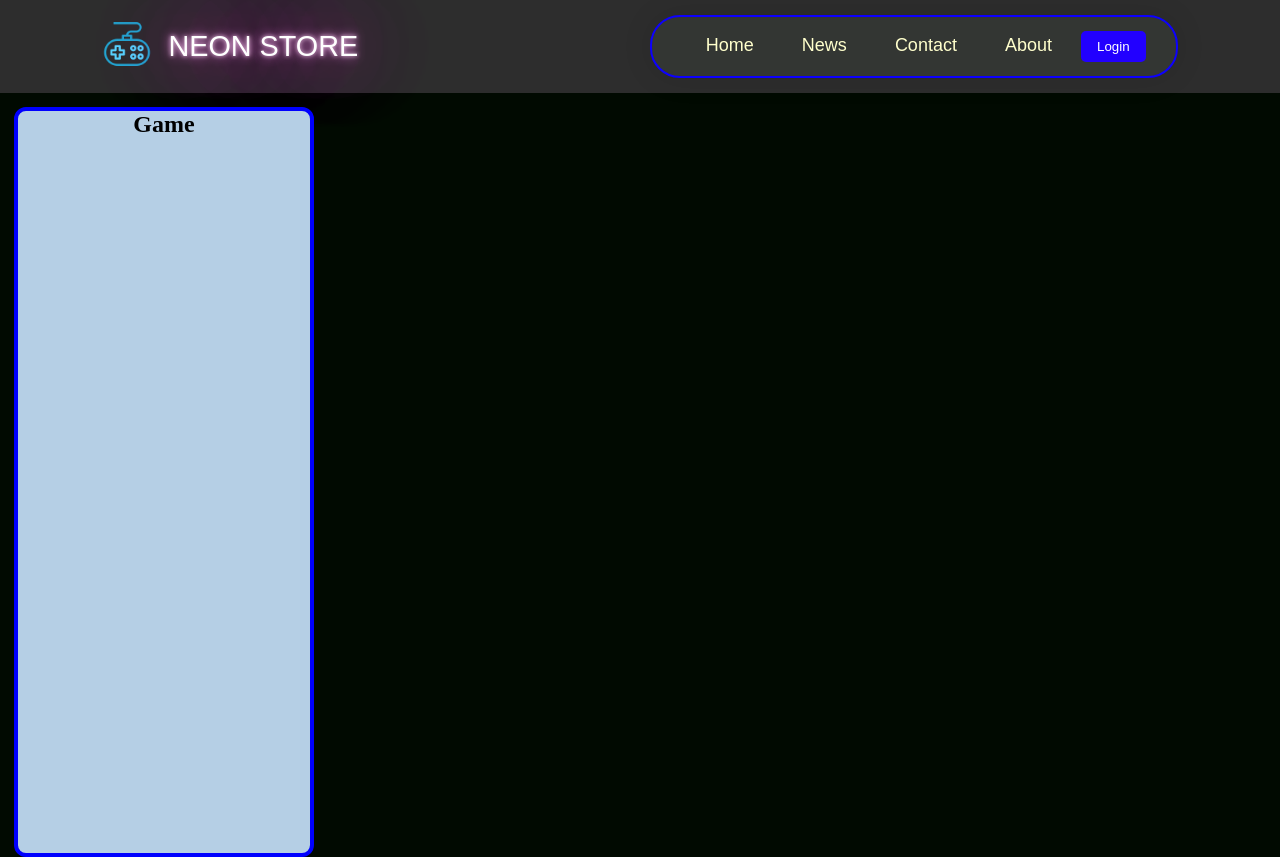
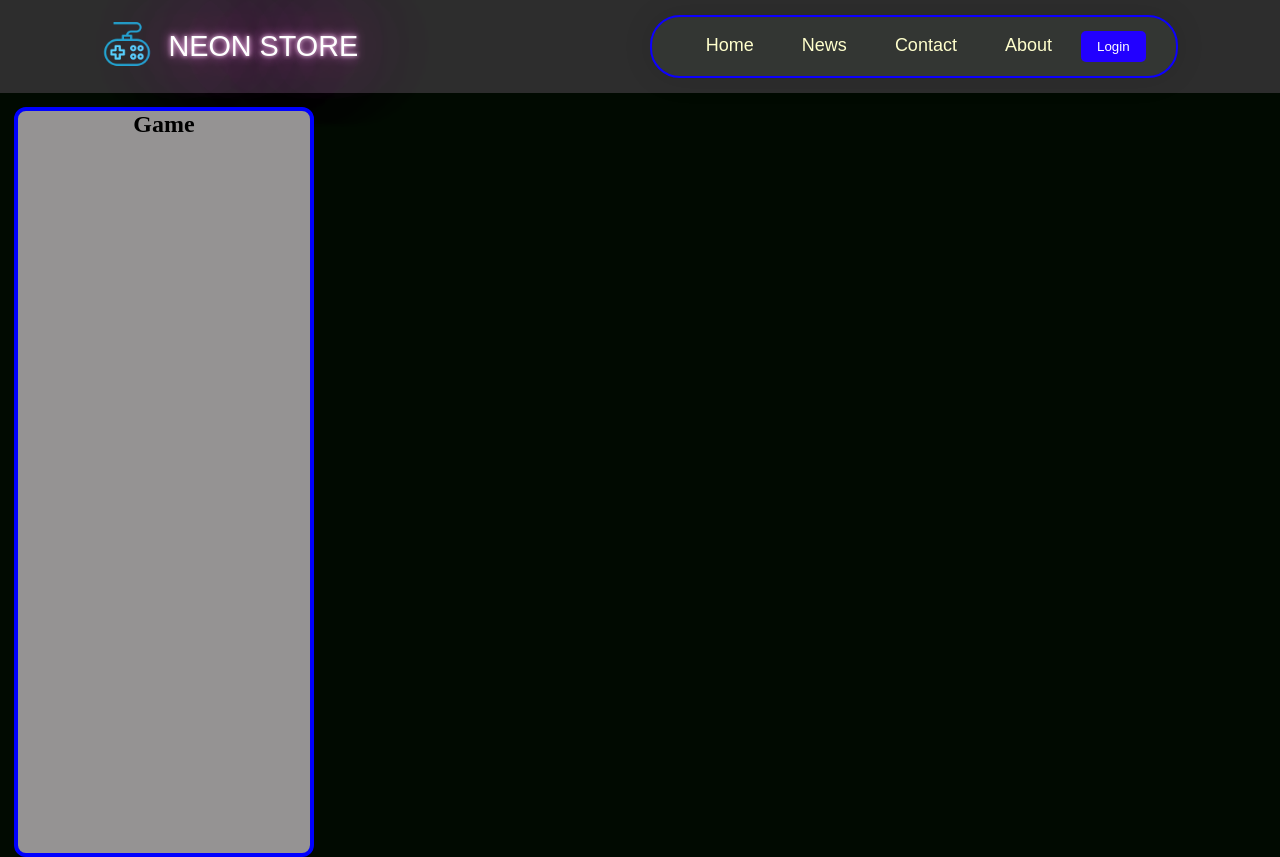
Before and after one commit to Navin-VijayaKumar/Neon-Store, a React (Vite) app in the folder Frontend/: page /slider in a window 1280 px wide. Built offline with nearby package versions, Linux system fonts and the light colour scheme.

Commit message:
commit five

```diff
--- a/Frontend/src/App.jsx
+++ b/Frontend/src/App.jsx
@@ -16,7 +16,7 @@ function App() {
     <>
     <Navbar></Navbar>
     <Routes>
-      <Route path='/home' element={<Home></Home>}> </Route>
+      <Route path='/' element={<Home></Home>}> </Route>
       <Route path='/news' element={<News></News>}> </Route>
       <Route path='/contact' element={<Contact></Contact>}> </Route>
       <Route path='/about' element={<About></About>}> </Route>
--- a/Frontend/src/Components/Navbar/Navbar.jsx
+++ b/Frontend/src/Components/Navbar/Navbar.jsx
@@ -21,7 +21,7 @@ const Navbar = () => {
       </div>
 
       <ul id="nav-list">
-      <Link to='/home'><li>Home</li></Link>
+      <Link to='/'><li>Home</li></Link>
       <Link to='/news'><li>News</li></Link>
       <Link to='/contact'><li>Contact</li></Link>
       <Link to='/about'><li>About</li></Link>
--- a/Frontend/src/Components/Slider/Slider.css
+++ b/Frontend/src/Components/Slider/Slider.css
@@ -6,7 +6,7 @@ body{
     width: 300px;
     height: 750px;
     margin-top: 14px;
-    background-color: rgb(181, 207, 229);
+    background-color: rgb(149, 147, 147);
     margin-left: 14px;
     border-radius: 12px;
     border: 4px solid blue;
```
